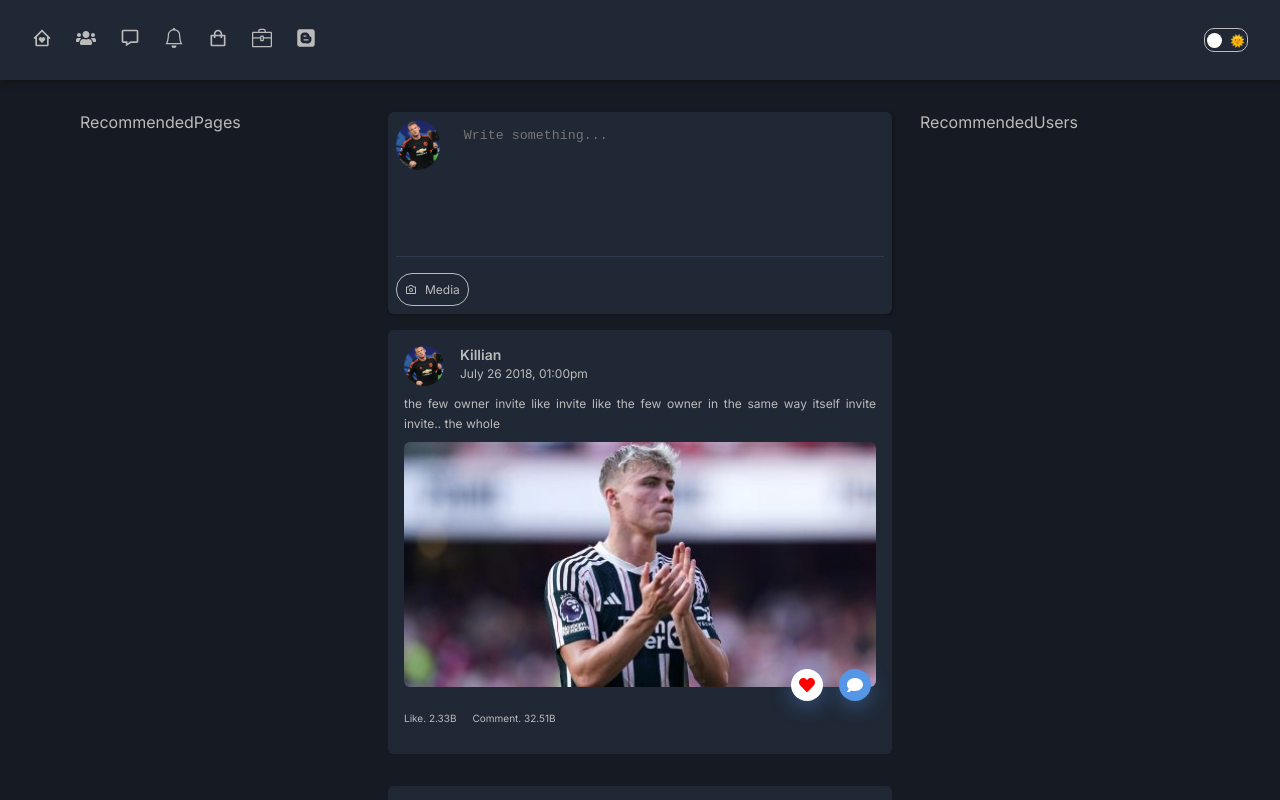
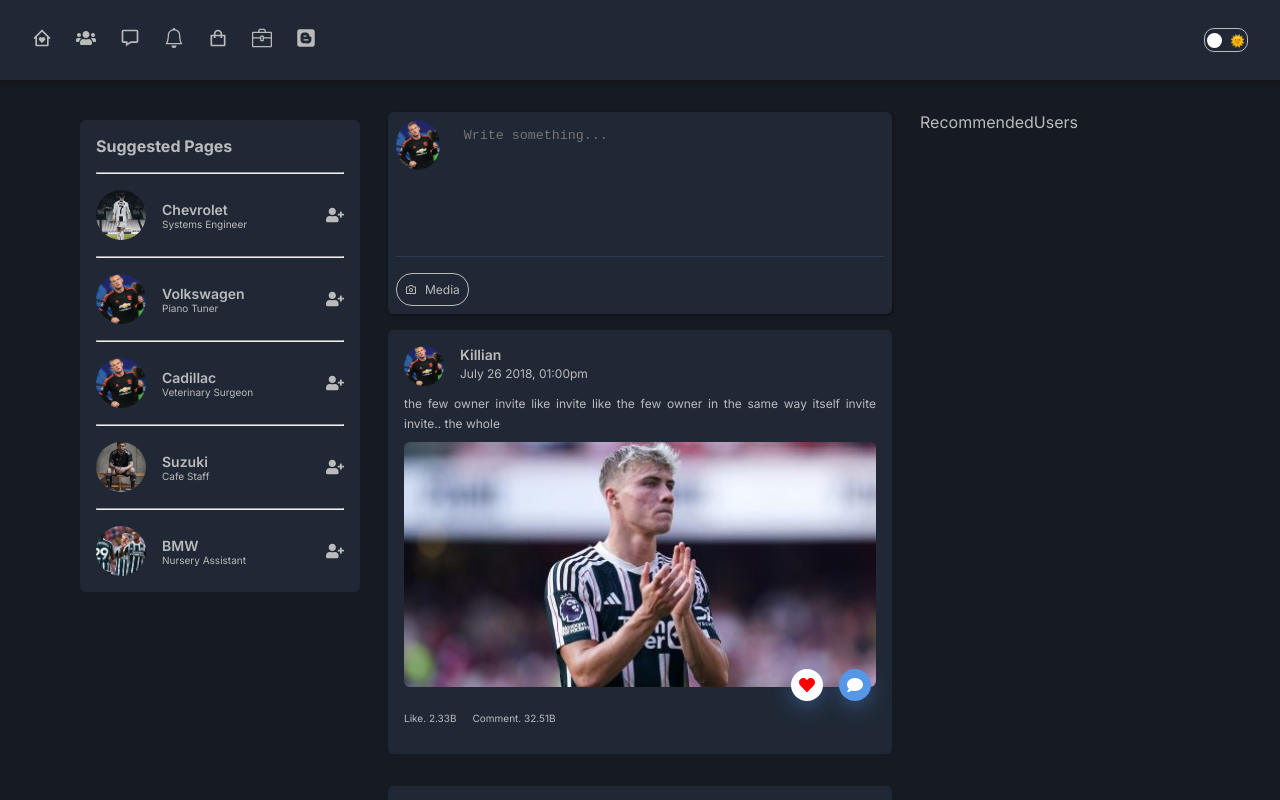
Before and after one commit to kennyegun24/innovate_frontend_nextjs, a Next.js app: page /feeds in a window 1280 px wide. Shown: the top 800 px of the page. Built offline with nearby package versions, Linux system fonts and the light colour scheme.

Commit message:
Recommended pages and users components

```diff
--- /dev/null
+++ b/app/_mock/companies.js
@@ -0,0 +1,38 @@
+import rooney from "public/rooney.jpg";
+import rashford from "public/rashford.jpg";
+import messi from "public/messi.jpg";
+import ronaldo from "public/ronaldo.jpg";
+import hojlund from "public/rooney.jpg";
+
+export const companies = [
+  {
+    company_name: "Chevrolet",
+    company_id: 1,
+    image: ronaldo,
+    field: "Systems Engineer",
+  },
+  {
+    company_name: "Volkswagen",
+    company_id: 2,
+    image: hojlund,
+    field: "Piano Tuner",
+  },
+  {
+    company_name: "Cadillac",
+    company_id: 3,
+    image: rooney,
+    field: "Veterinary Surgeon",
+  },
+  {
+    company_name: "Suzuki",
+    company_id: 4,
+    image: messi,
+    field: "Cafe Staff",
+  },
+  {
+    company_name: "BMW",
+    company_id: 5,
+    image: rashford,
+    field: "Nursery Assistant",
+  },
+];
--- a/app/components/recommendedPages/RecommendedPages.jsx
+++ b/app/components/recommendedPages/RecommendedPages.jsx
@@ -1,7 +1,43 @@
-import React from "react";
+"use client";
+import React, { useContext } from "react";
+import { FaUserPlus } from "react-icons/fa";
+import Image from "next/image";
+import { ThemeContext } from "@/app/context/DarkMode";
+import { companies } from "@/app/_mock/companies";
 
 const RecommendedPages = () => {
-  return <div>RecommendedPages</div>;
+  const { mode } = useContext(ThemeContext);
+  return (
+    <div
+      className={`sticky top15Vh marginTop1rem flex column gap1rem theme br6px padding1rem ${
+        mode === "light" ? "light_background" : "dark_2_background"
+      }`}
+    >
+      <h3 className="font16">Suggested Pages</h3>
+
+      {companies.map((user) => (
+        <>
+          <hr />
+          <div className={`flex justify_between align_center`}>
+            <div className="flex align_center gap1rem">
+              <Image
+                height={50}
+                width={50}
+                alt=""
+                src={user.image}
+                className="object-cover roundedImage"
+              />
+              <div>
+                <p className="font14 fontW600">{user.company_name}</p>
+                <p className="font10">{user.field}</p>
+              </div>
+            </div>
+            <FaUserPlus className="font18" />
+          </div>
+        </>
+      ))}
+    </div>
+  );
 };
 
 export default RecommendedPages;
--- a/app/globals.css
+++ b/app/globals.css
@@ -287,6 +287,18 @@
   border-radius: 50%;
 }
 
+.br6px {
+  border-radius: 6px;
+}
+
 .object-cover {
   object-fit: cover;
 }
+
+.sticky {
+  position: sticky;
+}
+
+.top15Vh {
+  top: 15vh;
+}
```
Also changed, not shown: app/_mock/users.js (+38 -0 lines), app/components/recommendedsers/fiveRecommendUser.jsx (+40 -4 lines).
